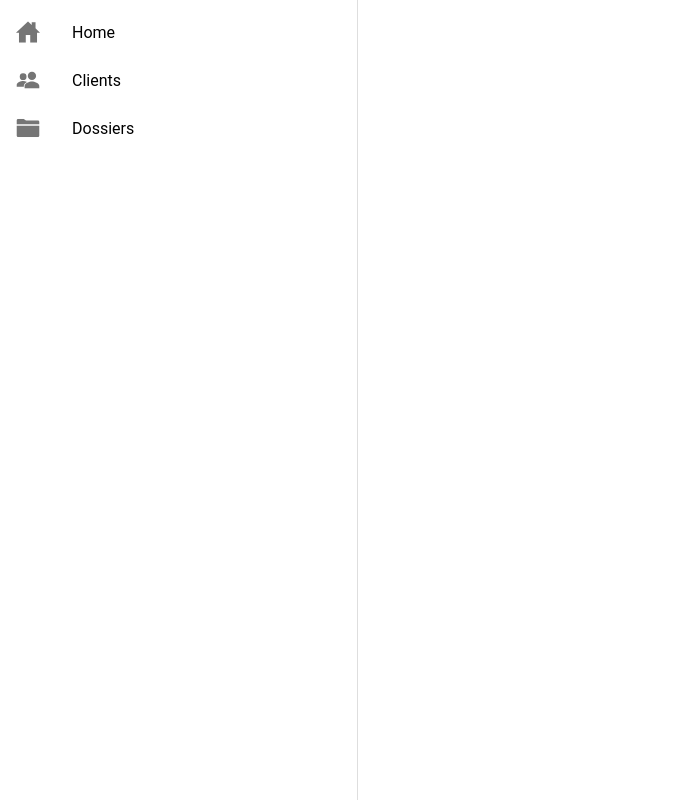
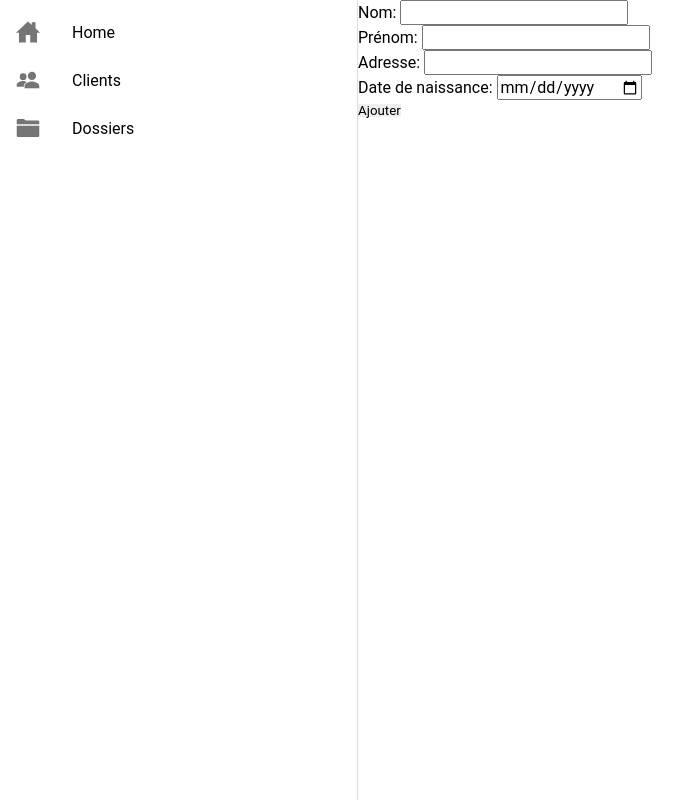
Before and after one commit to idlbi3u/PJTUT2-FrondEnd, a React (Create React App) app: page /add in a window 1280 px wide. Shown: the whole page, without its empty margins (0-699 px from the left). Built offline with nearby package versions, Linux system fonts and the light colour scheme.

Commit message:
Add client feature 200

```diff
--- a/src/App.tsx
+++ b/src/App.tsx
@@ -26,6 +26,7 @@ import '@ionic/react/css/display.css';
 import './theme/variables.css';
 import ClientComponent from "./components/clients/client.component";
 import ClientListComponent from "./components/clients/client-list.component";
+import addClientComponent from "./components/clients/add-client.component";
 
 
 setupIonicReact();
@@ -38,6 +39,7 @@ const App: React.FC = () => (
         <IonRouterOutlet class='ion-page' id='main'>
           <Route exact path="/home" component={Home} />
           <Route exact path="/apicli" component={ClientListComponent} />
+          <Route exact path="/add" component={addClientComponent} />
           <Route exact path="/clients" component={Clients} />
           <Route exact path="/records" component={Records} />
           <Route exact path="/" render={() => <Redirect to="/home" />} />
--- a/src/components/clients/add-client.component.tsx
+++ b/src/components/clients/add-client.component.tsx
@@ -1,11 +1,102 @@
+import React, {useState} from "react";
+import IClientData from "../../types/client.type";
+import ClientDataService from "../../services/client.service";
 
+const AddClientComponent: React.FC = () => {
 
+    const [submitted, setSubmitted] = useState<boolean>(false);
 
-const AddClientComponent = () => {
+    const [states, setStates] = useState<IClientData>({
+        name:"",
+        firstname:"",
+        address:"",
+        birthdate:""
+    });
+
+    const handleChange = (e: React.ChangeEvent<HTMLInputElement>) => {
+        setStates({...states, [e.target.name] : e.target.value.trim()})
+    }
+
+    const saveClient = () => {
+        const client: IClientData = {
+            name: states.name,
+            firstname: states.firstname,
+            address: states.address,
+            birthdate: states.birthdate
+        }
+
+        ClientDataService.create(client)
+            .then((res: any) => {
+                console.log(res);
+                setSubmitted(true);
+            })
+            .catch((e: Error) => {
+            console.log(e)
+        })
+    }
 
     return(
-        <>
-        </>
+        <div className="submit-form">
+            {submitted ? (
+                <div>
+                    <h2>Client ajouté avec succès !</h2>
+                </div>
+            ) : (
+                <div>
+                    <div className="form-group">
+                        <label htmlFor="name">Nom: </label>
+                        <input
+                            type="text"
+                            className="form-control"
+                            id="name"
+                            required
+                            value={states.name}
+                            onChange={handleChange}
+                            name="name"
+                        />
+                    </div>
+                    <div className="form-group">
+                        <label htmlFor="firstname">Prénom: </label>
+                        <input
+                            type="text"
+                            className="form-control"
+                            id="firstname"
+                            required
+                            value={states.firstname}
+                            onChange={handleChange}
+                            name="firstname"
+                        />
+                    </div>
+                    <div className="form-group">
+                        <label htmlFor="address">Adresse:  </label>
+                        <input
+                            type="text"
+                            className="form-control"
+                            id="address"
+                            required
+                            value={states.address}
+                            onChange={handleChange}
+                            name="address"
+                        />
+                    </div>
+                    <div className="form-group">
+                        <label htmlFor="birthdate">Date de naissance:  </label>
+                        <input
+                            type="date"
+                            className="form-control"
+                            id="birthdate"
+                            required
+                            value={states.birthdate}
+                            onChange={handleChange}
+                            name="birthdate"
+                        />
+                    </div>
+                    <button onClick={saveClient} className="btn btn-success">
+                        Ajouter
+                    </button>
+                </div>
+            )}
+        </div>
     )
 }
 
--- a/src/components/clients/client-list.component.tsx
+++ b/src/components/clients/client-list.component.tsx
@@ -1,9 +1,6 @@
 import ClientDataService from "../../services/client.service"
 import IClientData from "../../types/client.type";
 import {useEffect, useState} from "react";
-
-
-
 
 const ClientListComponent = () => {
 
@@ -37,9 +34,7 @@ const ClientListComponent = () => {
             {clients.map((client, key) =>
                 <div key={key}>{client.name} - {client.firstname} - {client.birthdate} - {client.createdAt}</div>
             )}
-
         </>
-
 
     )
 }
--- a/src/services/client.service.ts
+++ b/src/services/client.service.ts
@@ -3,7 +3,28 @@ import  IClientData from "../types/client.type";
 
 class ClientDataService {
     getAll(){
-        return http.get<Array<IClientData>>("/clients")
+        return http.get<IClientData[]>("/clients")
+    }
+
+    create(data:Object) {
+        return http.post<IClientData[]>("/clients", data);
+    }
+
+    get(id:string) {
+        return http.get(`/clients/${id}`);
+    }
+
+    update(id:string, data:Object) {
+        return http.put(`/tutorials/${id}`, data);
+    }
+    delete(id:string) {
+        return http.delete(`/tutorials/${id}`);
+    }
+    deleteAll() {
+        return http.delete(`/tutorials`);
+    }
+    findByTitle(title:string) {
+        return http.get(`/tutorials?title=${title}`);
     }
 }
 
--- a/src/types/client.type.ts
+++ b/src/types/client.type.ts
@@ -4,7 +4,7 @@ export default interface IClientData {
     firstname:string,
     address:string,
     birthdate:string,
-    createdAt: string,
-    updatedAt: string,
-    caseId?: number
+    createdAt?: string,
+    updatedAt?: string,
+    caseId?: number|null
 }
```
